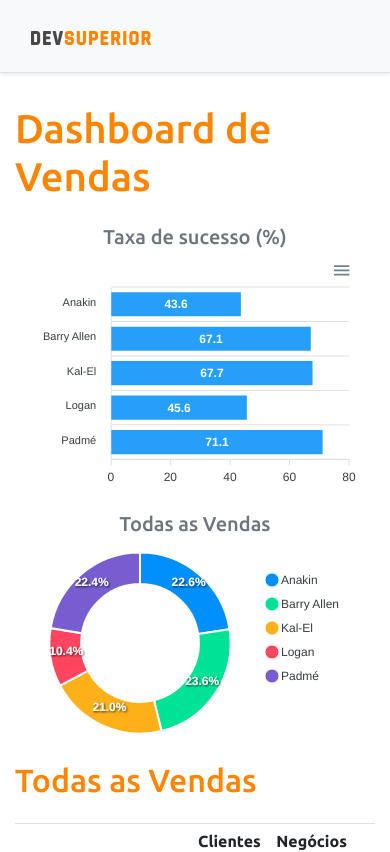
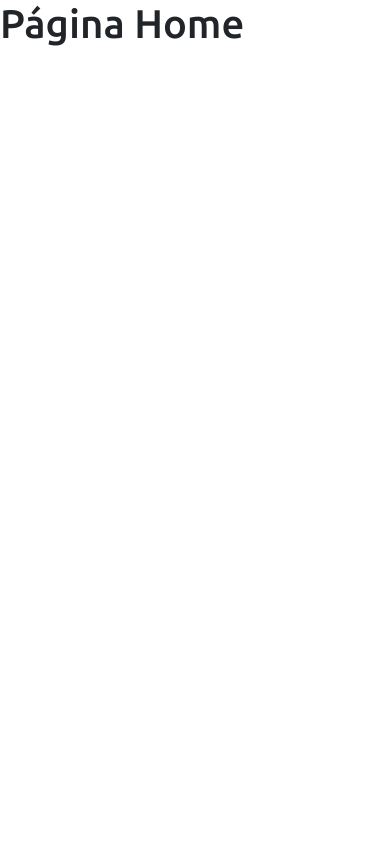
Before and after one commit to SuhMoraes/projeto-sds3, a React (Create React App) app in the folder frontend/: page / in a window 390 px wide. Shown: the top 852 px of the page. Built offline with nearby package versions, Linux system fonts and the light colour scheme.

Commit message:
Routes :motorway:

```diff
--- a/frontend/package.json
+++ b/frontend/package.json
@@ -19,6 +19,7 @@
     "react": "^17.0.2",
     "react-apexcharts": "^1.3.9",
     "react-dom": "^17.0.2",
+    "react-router-dom": "^5.2.0",
     "react-scripts": "4.0.3",
     "typescript": "^4.1.2",
     "web-vitals": "^1.0.1"
@@ -46,5 +47,8 @@
       "last 1 firefox version",
       "last 1 safari version"
     ]
+  },
+  "devDependencies": {
+    "@types/react-router-dom": "^5.1.7"
   }
 }
--- a/frontend/src/App.tsx
+++ b/frontend/src/App.tsx
@@ -1,38 +1,10 @@
-import BarChart from "components/BarChart";
-import DataTable from "components/DataTable";
-import DonutChart from "components/DonutChart";
-import Footer from "components/Footer";
-import NavBar from "components/NavBar";
 import React from "react";
-
+import Routes from "Routes";
 
 
 function App() {
   return (
-    <>
-      <NavBar />
-      <div className="container">
-        <h1 className="text-primary py-3">Dashboard de Vendas</h1>
-
-        <div className="row px-3">
-          <div className="col-sm-6">
-            <h5 className="text-center text-secondary">Taxa de sucesso (%)</h5>
-            <BarChart />
-          </div>
-          <div className="col-sm-6">
-            <h5 className="text-center text-secondary">Todas as Vendas</h5>
-            <DonutChart />
-          </div>
-        </div>
-
-        <div className="py-3">
-          <h2 className="text-primary">Todas as Vendas</h2>
-        </div>
-
-        <DataTable />
-      </div>
-      <Footer />
-    </>
+    <Routes />
   );
 }
 
--- /dev/null
+++ b/frontend/src/Routes.tsx
@@ -0,0 +1,21 @@
+import Dashboard from "pages/Dashboard";
+import Home from "pages/Home";
+import React from "react";
+import { BrowserRouter, Route, Switch } from 'react-router-dom';
+
+const Routes = () => {
+  return (
+      <BrowserRouter>
+        <Switch>
+          <Route path="/" exact>
+            <Home />
+          </Route>
+          <Route path="/dashboard" >
+            <Dashboard />
+          </Route>
+        </Switch>
+     </BrowserRouter>
+  );
+}
+
+export default Routes;
--- /dev/null
+++ b/frontend/src/pages/Dashboard/index.tsx
@@ -0,0 +1,38 @@
+import BarChart from "components/BarChart";
+import DataTable from "components/DataTable";
+import DonutChart from "components/DonutChart";
+import Footer from "components/Footer";
+import NavBar from "components/NavBar";
+import React from "react";
+
+
+const Dashboard = () => {
+  return (
+    <>
+      <NavBar />
+      <div className="container">
+        <h1 className="text-primary py-3">Dashboard de Vendas</h1>
+
+        <div className="row px-3">
+          <div className="col-sm-6">
+            <h5 className="text-center text-secondary">Taxa de sucesso (%)</h5>
+            <BarChart />
+          </div>
+          <div className="col-sm-6">
+            <h5 className="text-center text-secondary">Todas as Vendas</h5>
+            <DonutChart />
+          </div>
+        </div>
+
+        <div className="py-3">
+          <h2 className="text-primary">Todas as Vendas</h2>
+        </div>
+
+        <DataTable />
+      </div>
+      <Footer />
+    </>
+  );
+}
+
+export default Dashboard;
--- /dev/null
+++ b/frontend/src/pages/Home/index.tsx
@@ -0,0 +1,11 @@
+
+
+const Home = () => {
+  return (
+      <div>
+        <h1>Página Home</h1>
+      </div>
+  );
+}
+
+export default Home;
```
Also changed, not shown: 1 other file (tests, documents, lock files or other folders).
